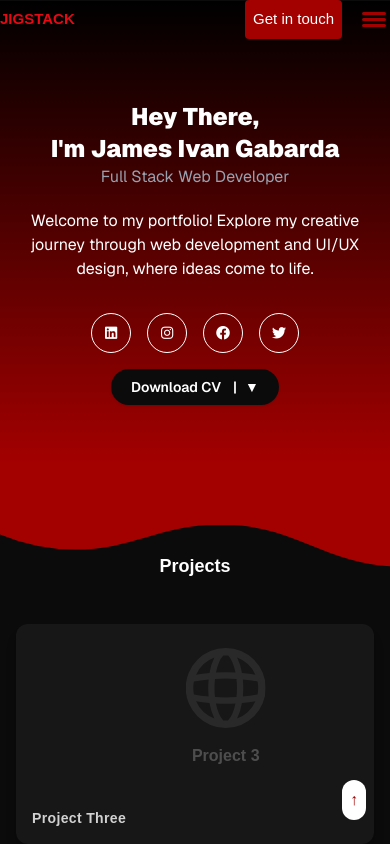
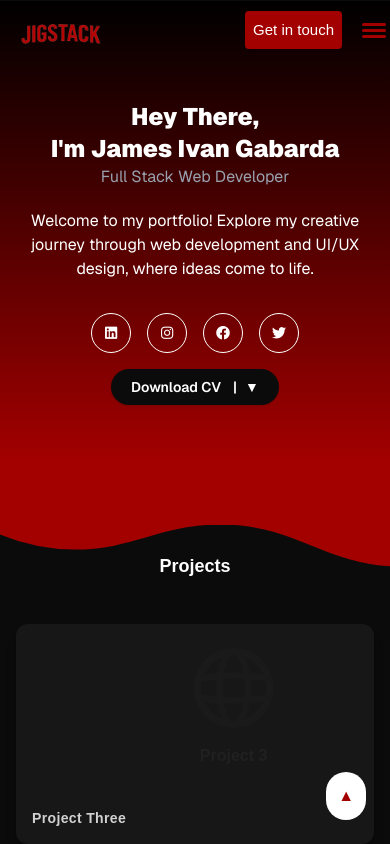
Before and after one commit to jigabarda/Portfoliov4, a Next.js app: page / in a window 390 px wide. Shown: the top 844 px of the page. Built offline with nearby package versions, Linux system fonts and the light colour scheme.

Commit message:
update styling to the latest version and its ui/ux

```diff
--- a/src/app/components/Footer.tsx
+++ b/src/app/components/Footer.tsx
@@ -1,14 +1,25 @@
 import React from "react";
+import Image from "next/image";
 
 const Footer = () => {
   return (
-    <footer className="bg-black text-white px-8 py-10">
+  <footer className="text-white px-8 py-10">
       <div className="grid grid-cols-1 md:grid-cols-4 gap-8 max-w-6xl mx-auto text-sm">
         {/* Logo */}
-        <div>
-          <h1 className="text-2xl font-extrabold footer-logo">JIGSTACK</h1>
+      <div className="flex-1 flex items-center h-full">
+        <div className="flex items-center justify-center -ml-4">
+          <Image
+            src={"/images/logo2.png"}
+            alt="Profile"
+            width={150}
+            height={150}
+          />
+        </div>
       </div>
 
+        {/* Navigation & Follow Me (2 columns on mobile) */}
+        <div className="col-span-2 md:col-span-1 ">
+            <div className="grid grid-cols-2 md:gap-30">
             {/* Navigation */}
             <div>
               <h4 className="text-[#A30000] font-semibold mb-2">Navigation</h4>
@@ -20,25 +31,26 @@ const Footer = () => {
                 <li>Contact</li>
               </ul>
             </div>
-
             {/* Follow Me */}
             <div>
-          <h4 className="text-[#A30000] font-semibold mb-2">Follow Me</h4>
+              <h4 className="text-[#A30000] font-semibold mb-2 md:whitespace-nowrap">Follow Me</h4>
               <ul className="space-y-1">
                 <li>Facebook</li>
                 <li>Instagram</li>
                 <li>LinkedIn</li>
               </ul>
             </div>
+          </div>
+        </div>
 
         {/* Let's Connect */}
-        <div>
-          <h4 className="text-[#A30000] font-semibold mb-2">Let’s Connect</h4>
+        <div className=" md:ml-20 md:whitespace-nowrap">
+          <h4 className="text-[#A30000] font-semibold mb-2 ">Let’s Connect</h4>
           <p className="mb-2 underline">jagabarda8@gmail.com</p>
           <input
             type="email"
             placeholder="Your email"
-            className="bg-black border border-white text-white px-3 py-1 w-full"
+            className="bg-black border border-white text-white px-3 py-1 w-full md:w-50 lg:w-50"
           />
         </div>
       </div>
@@ -50,8 +62,8 @@ const Footer = () => {
 
       {/* Scroll Up Button */}
       <div className="fixed bottom-6 right-6">
-        <button className="bg-white text-[#A30000] p-2 rounded-full hover:bg-[#A30000] hover:text-white transition">
-          ↑
+        <button className="bg-white text-[#A30000] p-3 rounded-full hover:bg-[#A30000] hover:text-white transition">
+          ▲
         </button>
       </div>
     </footer>
--- a/src/app/components/Navbar.tsx
+++ b/src/app/components/Navbar.tsx
@@ -1,8 +1,10 @@
 "use client";
 import React, { useState } from "react";
+import Link from "next/link";
 import { motion, AnimatePresence } from "framer-motion";
 import "@fontsource/anton";
 import "@fontsource/secular-one";
+import Image from "next/image";
 
 const Navbar = () => {
   const [menuOpen, setMenuOpen] = useState(false);
@@ -22,13 +24,21 @@ const Navbar = () => {
 
   return (
     <div
-      className={`w-full flex items-center justify-between fixed top-0 z-50 transition-all duration-500 ${
-        scrolled ? "bg-white/10 p-2 shadow-lg" : "bg-transparent"
-      } sm:mt-0`}
+      className={`w-full flex flex-row items-center justify-between fixed top-0 z-50 transition-all duration-500 ${
+        scrolled ? "bg-black/70 p-2 shadow-lg" : "bg-transparent"
+      } sm:mt-0 h-15`}
     >
-      <h1 className="text-[#E50914] text-[15px] font-black drop-shadow-[0_2px_2px_rgba(0,0,0,0.25)] font-secular-one uppercase">
-        JIGSTACK
-      </h1>
+      <div className="flex-1 flex items-center h-full">
+        <div className="flex items-center justify-center mt-2 ml-3">
+          <Image
+            src={"/images/logo2.png"}
+            alt="Profile"
+            width={100}
+            height={100}
+            className="object-contain"
+          />
+        </div>
+      </div>
       <div className="flex items-center gap-4">
         <button className="bg-[#A30000] p-2 text-[15px] rounded-sm text-white">
           Get in touch
@@ -51,73 +61,23 @@ const Navbar = () => {
               animate={{ opacity: 1, height: "200px" }}
               exit={{ opacity: 0, height: 0 }}
               transition={{ duration: 0.4, ease: "easeInOut" }}
-              className="absolute top-12 right-4 w-40 flex flex-col bg-[#A30000] rounded shadow-lg sm:hidden overflow-hidden"
+              className="absolute top-12 w-40 flex flex-col bg-[#000000]/90 rounded shadow-lg sm:hidden overflow-hidden"
             >
-              <a
-                href="#home"
-                className="text-white text-[15px] font-bebas px-4 py-2 hover:bg-[#870000]"
-              >
-                Home
-              </a>
-              <a
-                href="#about"
-                className="text-white text-[15px] font-bebas px-4 py-2 hover:bg-[#870000]"
-              >
-                About
-              </a>
-              <a
-                href="#projects"
-                className="text-white text-[15px] font-bebas px-4 py-2 hover:bg-[#870000]"
-              >
-                Projects
-              </a>
-              <a
-                href="#services"
-                className="text-white text-[15px] font-bebas px-4 py-2 hover:bg-[#870000]"
-              >
-                Services
-              </a>
-              <a
-                href="#stack"
-                className="text-white text-[15px] font-bebas px-4 py-2 hover:bg-[#870000]"
-              >
-                Stack
-              </a>
+              <Link href="/" className="text-white text-[15px] font-bebas px-4 py-2 hover:bg-[#870000]">Home</Link>
+              <Link href="#about" className="text-white text-[15px] font-bebas px-4 py-2 hover:bg-[#870000]">About</Link>
+              <Link href="#projects" className="text-white text-[15px] font-bebas px-4 py-2 hover:bg-[#870000]">Projects</Link>
+              <Link href="#services" className="text-white text-[15px] font-bebas px-4 py-2 hover:bg-[#870000]">Services</Link>
+              <Link href="#stack" className="text-white text-[15px] font-bebas px-4 py-2 hover:bg-[#870000]">Stack</Link>
             </motion.nav>
           )}
         </AnimatePresence>
         {/* Desktop nav links */}
-        <nav className="hidden sm:flex items-center gap-3">
-          <a
-            href="#home"
-            className="text-[15px] text-[#A30000] font-bebas hover:underline"
-          >
-            Home
-          </a>
-          <a
-            href="#about"
-            className="text-[15px] text-[#A30000] font-bebas hover:underline"
-          >
-            About
-          </a>
-          <a
-            href="#projects"
-            className="text-[15px] text-[#A30000] font-bebas hover:underline"
-          >
-            Projects
-          </a>
-          <a
-            href="#services"
-            className="text-[15px] text-[#A30000] font-bebas hover:underline"
-          >
-            Services
-          </a>
-          <a
-            href="#stack"
-            className="text-[15px] text-[#A30000] font-bebas hover:underline"
-          >
-            Stack
-          </a>
+        <nav className="hidden sm:flex items-center gap-3 mr-5">
+          <Link href="/" className="text-[15px] text-[#A30000] font-bebas hover:underline">Home</Link>
+          <Link href="#about" className="text-[15px] text-[#A30000] font-bebas hover:underline">About</Link>
+          <Link href="#projects" className="text-[15px] text-[#A30000] font-bebas hover:underline">Projects</Link>
+          <Link href="#services" className="text-[15px] text-[#A30000] font-bebas hover:underline">Services</Link>
+          <Link href="#stack" className="text-[15px] text-[#A30000] font-bebas hover:underline">Stack</Link>
         </nav>
       </div>
     </div>
```
Lines whose indentation alone changed are shown as unchanged.
